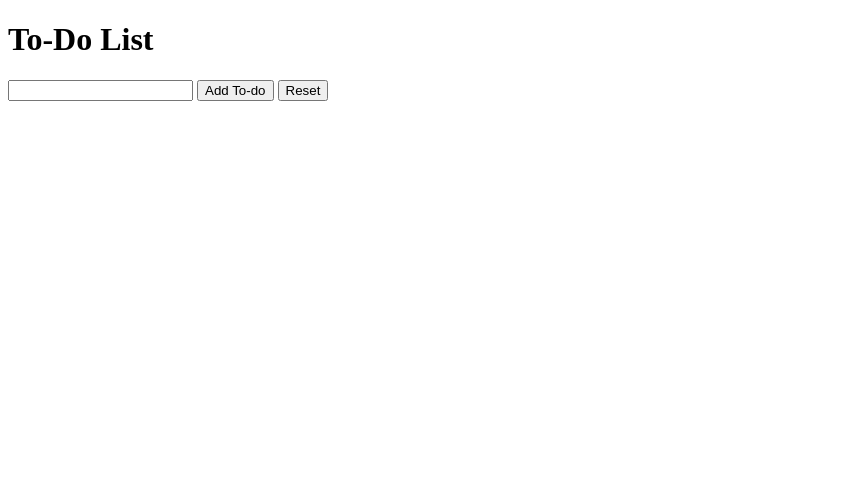
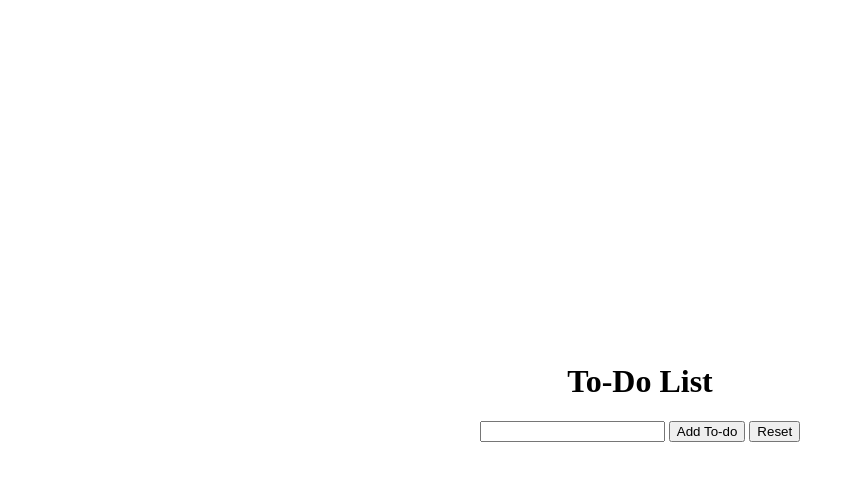
Before and after one commit to byamane/dom-todo-lab, a plain HTML site: page index.html in a window 1280 px wide. Shown: the whole page, without its empty margins (0-855 px from the left). Drawn offline with Linux system fonts and the light colour scheme.

Commit message:
center all items on the page

```diff
--- /dev/null
+++ b/css/style.css
@@ -0,0 +1,7 @@
+body {
+  display: flex;
+  justify-content: center;
+  align-items: center;
+  flex-direction: column;
+  height: 100vh;
+}
--- a/index.html
+++ b/index.html
@@ -4,14 +4,18 @@
   <meta charset="UTF-8">
   <meta http-equiv="X-UA-Compatible" content="IE=edge">
   <meta name="viewport" content="width=device-width, initial-scale=1.0">
+  <link rel="stylesheet" href="/css/style.css">
   <script defer src = "/js/app.js"></script>
   <title>To-Do List</title>
 </head>
 <body>
   <h1>To-Do List</h1>
+  <div>
     <input type="text" id="to-do">
     <button id="submit-button">Add To-do</button>
     <button id="reset-button">Reset</button>
+  </div>
     <ul id="todo-list"></ul>
-</body>
+
+  </body>
 </html>
```
Also changed, not shown: js/app.js (line endings or trailing spaces).
